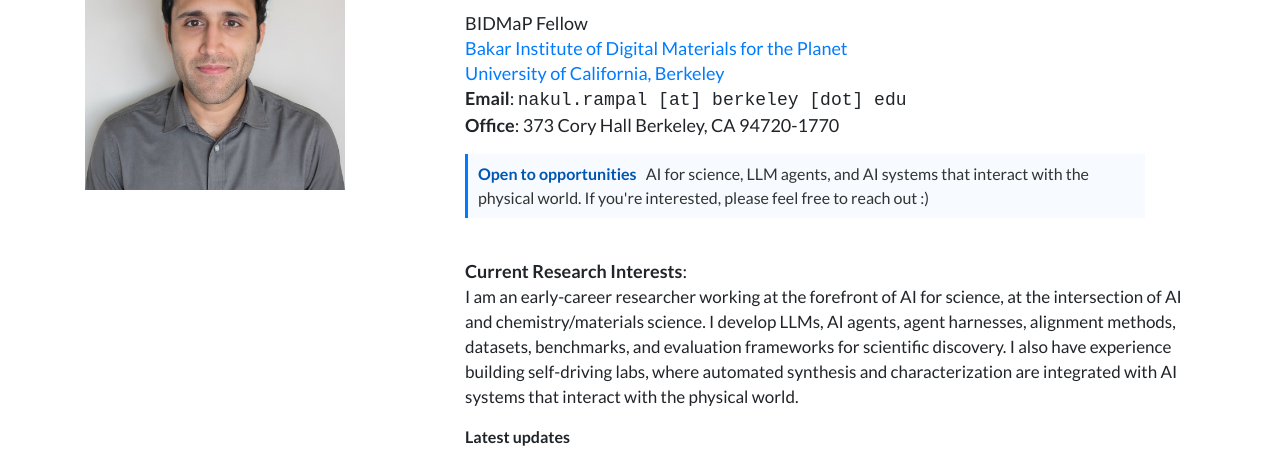
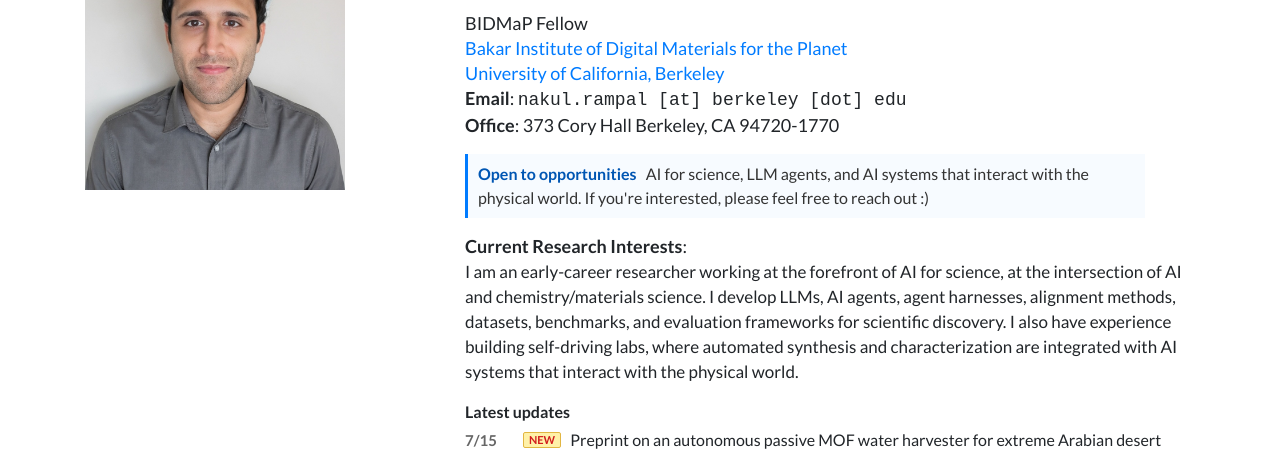
Before and after one commit to nakulrampal/nakulrampal.github.io, a plain HTML site: page index.html in a window 1280 px wide. Shown: the part 102-551 px from the top of the page. Drawn offline with Linux system fonts and the light colour scheme.

Commit message:
Adjust opportunity note spacing

```diff
--- a/index.html
+++ b/index.html
@@ -471,7 +471,7 @@ document.addEventListener("DOMContentLoaded", function () {
 
 <b>Email</b>: <tt>nakul.rampal [at] berkeley [dot] edu</tt> <br>
 <b>Office</b>: 373 Cory Hall Berkeley, CA 94720-1770 <br>
-<span class="opportunity-note" style="display:block;max-width:680px;margin:16px 0;padding:8px 10px;color:#333;background:#f7fbff;border-left:3px solid #007bff;font-size:16px;line-height:24px;"><span class="opportunity-label" style="display:inline-block;margin-right:6px;color:#0056b3;font-weight:600;">Open to opportunities</span> AI for science, LLM agents, and AI systems that interact with the physical world. If you're interested, please feel free to reach out :)</span><br>
+<span class="opportunity-note" style="display:block;max-width:680px;margin:16px 0;padding:8px 10px;color:#333;background:#f7fbff;border-left:3px solid #007bff;font-size:16px;line-height:24px;"><span class="opportunity-label" style="display:inline-block;margin-right:6px;color:#0056b3;font-weight:600;">Open to opportunities</span> AI for science, LLM agents, and AI systems that interact with the physical world. If you're interested, please feel free to reach out :)</span>
 <b>Current Research Interests</b>:<br>
 <span style="font-size: 17px">I am an early-career researcher working at the forefront of AI for science, at the intersection of AI and chemistry/materials science. I develop LLMs, AI agents, agent harnesses, alignment methods, datasets, benchmarks, and evaluation frameworks for scientific discovery. I also have experience building self-driving labs, where automated synthesis and characterization are integrated with AI systems that interact with the physical world.</span>
     <br>
```
